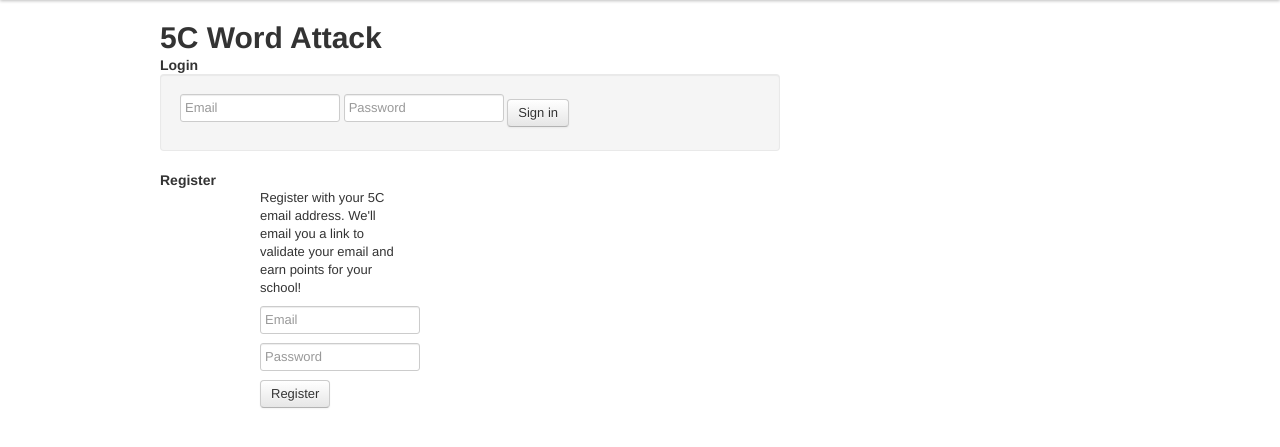
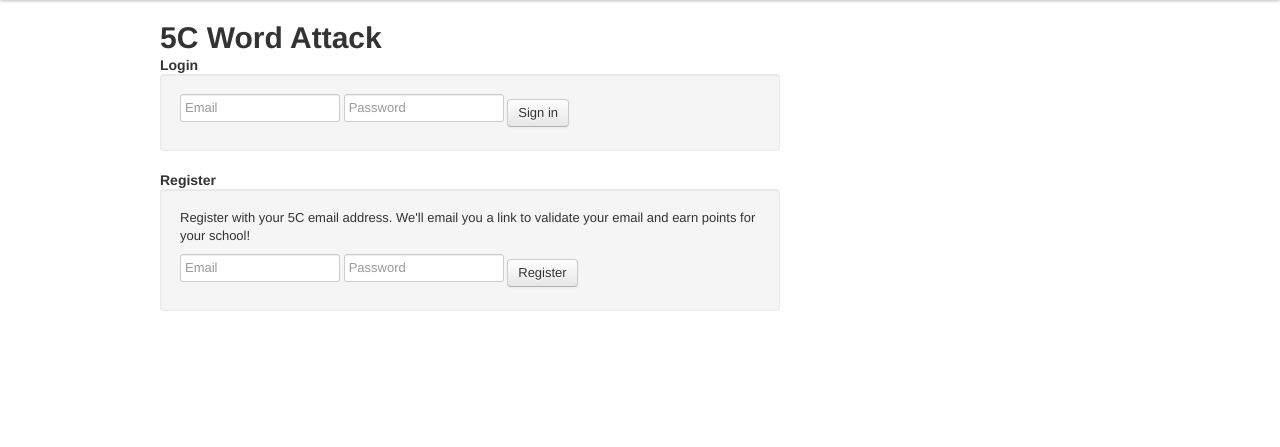
Before and after one commit to iamb55/Calmer-Not, a Flask app: page / in a window 1280 px wide. Shown: the part 40-487 px from the top of the page. Run offline with Flask 2, Linux system fonts and the light colour scheme; parts of the project's set-up code (start-up, migrations or seed data) failed here and were passed over; some libraries are stand-ins or nearby versions.

Commit message:
form styling

```diff
--- a/templates/index.html
+++ b/templates/index.html
@@ -24,7 +24,7 @@
 </form>
 
 <h4>Register</h4>
-<form class="span2 offset1" id="register" action="{{url_for('register')}}" method="post">
+<form class="well" id="register" action="{{url_for('register')}}" method="post">
 <p>Register with your 5C email address. We'll email you a link to validate your
         email and earn points for your school!</p>
 <input type="text" name="email" class="input-medium" placeholder="Email">
```
